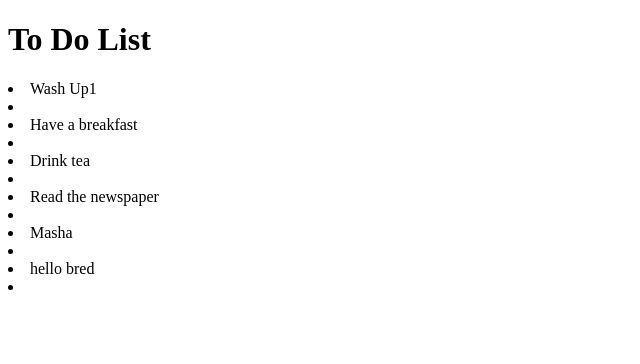
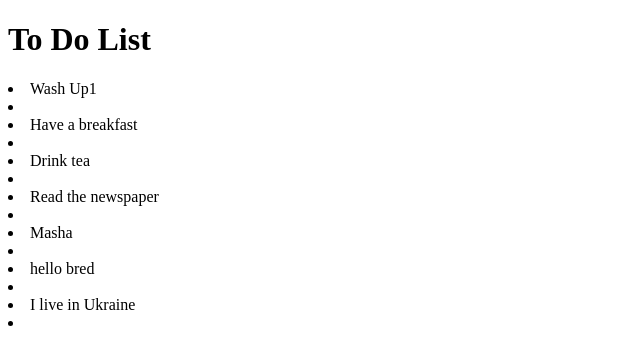
Before and after one commit to Mashaa123/git-gui, a plain HTML site: page index.html in a window 1280 px wide. Shown: the whole page, without its empty margins (0-640 px from the left). Drawn offline with Linux system fonts and the light colour scheme.

Commit message:
swap the list element

```diff
--- a/index.html
+++ b/index.html
@@ -13,6 +13,7 @@
 <li>Read the newspaper<li>
 <li>Masha<li>
 <li>hello bred<li>
+<li>I live in Ukraine<li>
 <u1>
 </div>
 </body>
```
